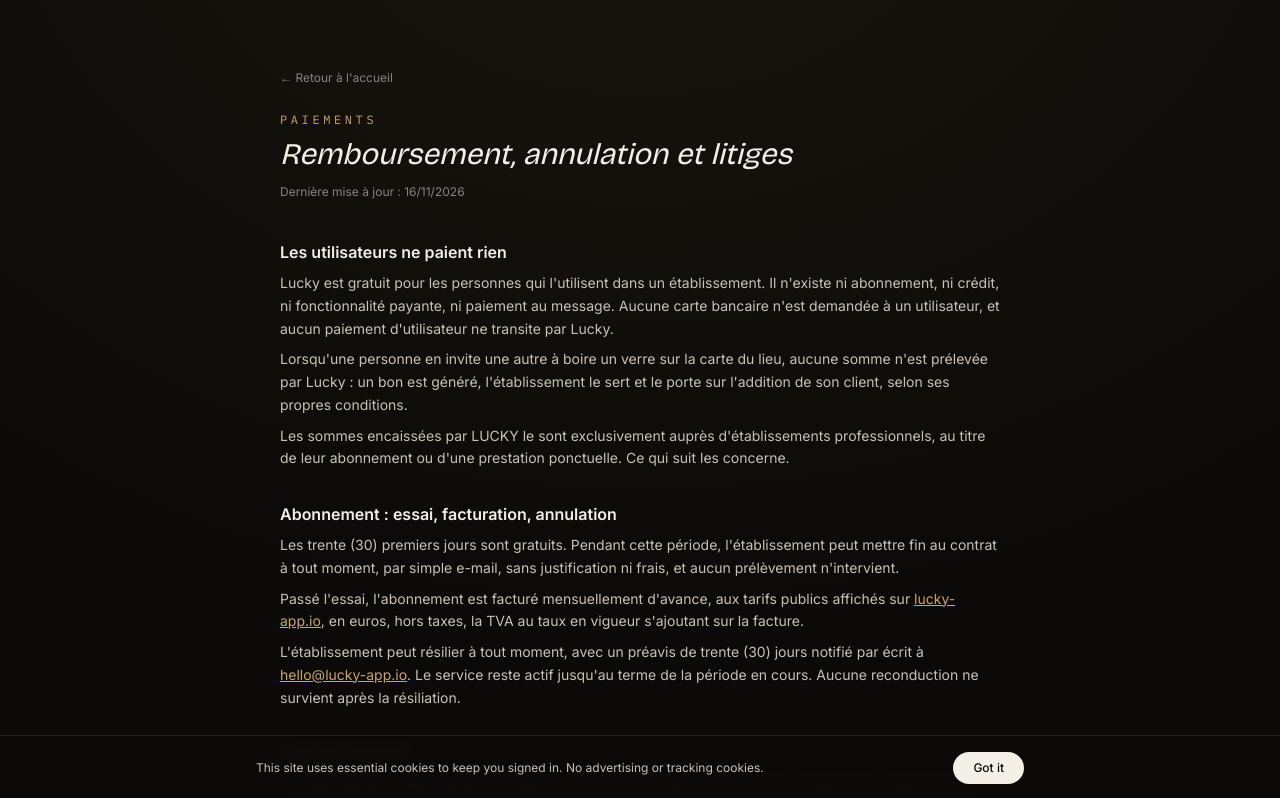
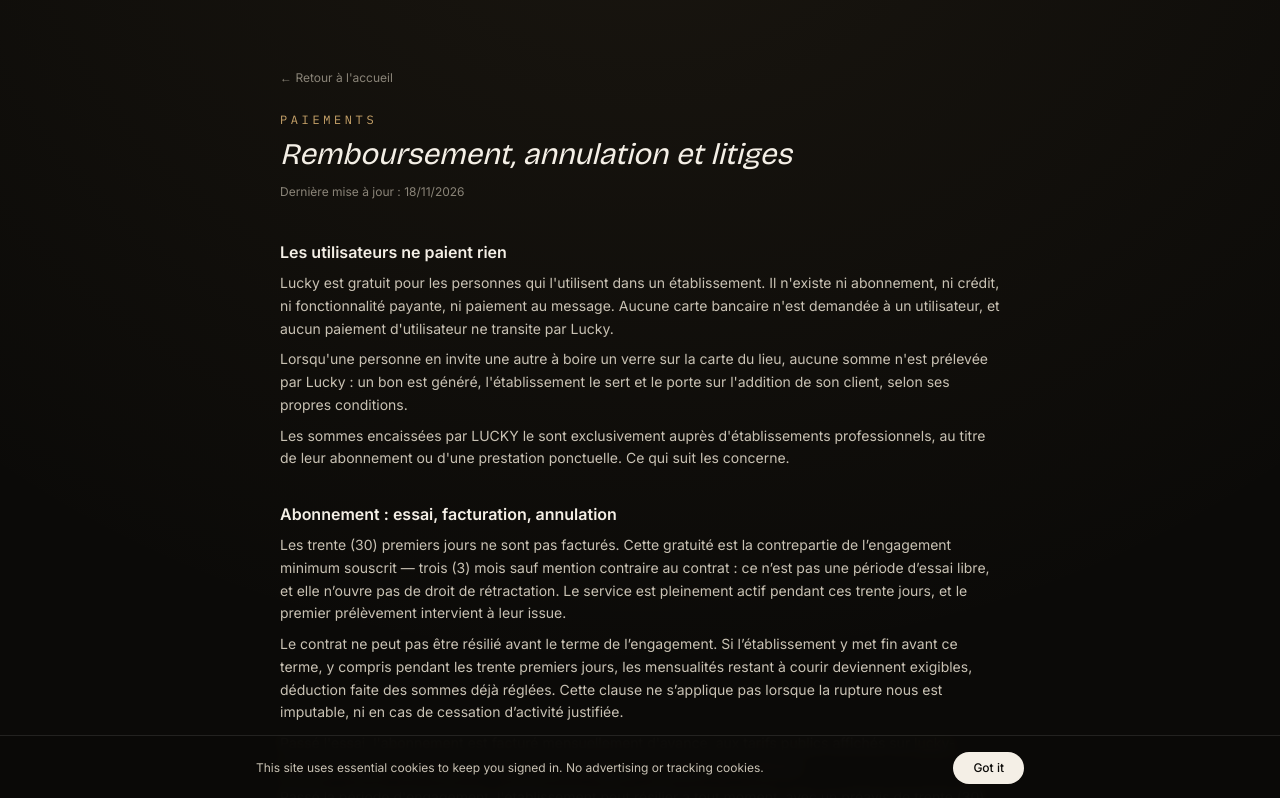
Before and after one commit to rodolphmenten-collab/Lucky-App, a Next.js app: page /legal/remboursement in a window 1280 px wide. Shown: the top 798 px of the page. Built offline with nearby package versions, Linux system fonts and the light colour scheme.

Commit message:
Remboursement : les 30 jours offerts sont la contrepartie de l'engagement

```diff
--- a/app/legal/remboursement/page.tsx
+++ b/app/legal/remboursement/page.tsx
@@ -19,7 +19,7 @@ export default function PolitiqueRemboursement() {
       <h1 className="mt-2 font-display text-3xl italic text-bone">
         Remboursement, annulation et litiges
       </h1>
-      <p className="mt-3 text-xs text-bone-faint">Dernière mise à jour : 16/11/2026</p>
+      <p className="mt-3 text-xs text-bone-faint">Dernière mise à jour : 18/11/2026</p>
 
       <div className="prose-legal mt-10 space-y-8 text-sm leading-relaxed text-bone-dim">
         <section>
@@ -43,9 +43,18 @@ export default function PolitiqueRemboursement() {
         <section>
           <h2 className="text-base font-semibold text-bone">Abonnement : essai, facturation, annulation</h2>
           <p className="mt-2">
-            Les trente (30) premiers jours sont gratuits. Pendant cette période, l'établissement peut mettre
-            fin au contrat à tout moment, par simple e-mail, sans justification ni frais, et aucun
-            prélèvement n'intervient.
+            Les trente (30) premiers jours ne sont pas facturés. Cette gratuité est la contrepartie de
+            l&rsquo;engagement minimum souscrit — trois (3) mois sauf mention contraire au contrat : ce
+            n&rsquo;est pas une période d&rsquo;essai libre, et elle n&rsquo;ouvre pas de droit de
+            rétractation. Le service est pleinement actif pendant ces trente jours, et le premier
+            prélèvement intervient à leur issue.
+          </p>
+          <p className="mt-2">
+            Le contrat ne peut pas être résilié avant le terme de l&rsquo;engagement. Si
+            l&rsquo;établissement y met fin avant ce terme, y compris pendant les trente premiers jours,
+            les mensualités restant à courir deviennent exigibles, déduction faite des sommes déjà
+            réglées. Cette clause ne s&rsquo;applique pas lorsque la rupture nous est imputable, ni en cas
+            de cessation d&rsquo;activité justifiée.
           </p>
           <p className="mt-2">
             Passé l'essai, l'abonnement est facturé mensuellement d'avance, aux tarifs publics affichés sur{' '}
@@ -55,8 +64,8 @@ export default function PolitiqueRemboursement() {
             , en euros, hors taxes, la TVA au taux en vigueur s'ajoutant sur la facture.
           </p>
           <p className="mt-2">
-            L'établissement peut résilier à tout moment, avec un préavis de trente (30) jours notifié par
-            écrit à{' '}
+            Passé la période d'engagement, l'établissement peut résilier à tout moment, avec un préavis
+            de trente (30) jours notifié par écrit à{' '}
             <a href="mailto:hello@lucky-app.io" className="text-brass underline">
               hello@lucky-app.io
             </a>
```
